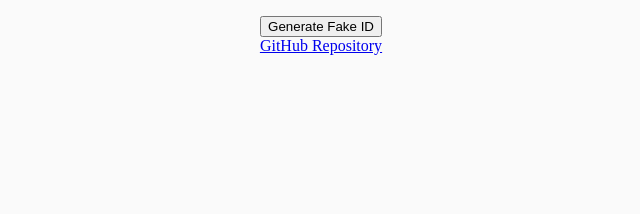
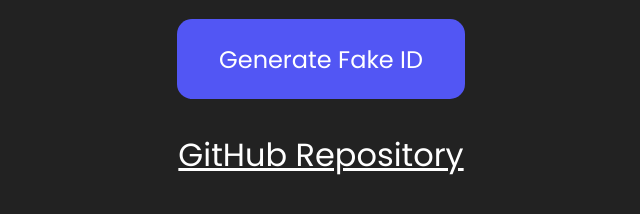
Before and after one commit to Anuragd275/fake-identity-generator, a plain HTML site: page index.html in a window 1280 px wide. Shown: the whole page, without its empty margins (319-959 px from the left). Drawn offline with Linux system fonts and the light colour scheme.

Commit message:
Updated Style.css

```diff
--- a/style.css
+++ b/style.css
@@ -1,40 +1,73 @@
-body {
+@import url('https://fonts.googleapis.com/css2?family=Poppins:wght@300;400&display=swap');
+
+body{
+    font-family: poppins, sans-serif;
     margin: 0;
     padding: 0;
+    background-color: #222;
     display: flex;
+    flex-direction: column;
     justify-content: center;
     align-items: center;
-  flex-direction: column;
-  background-color:#fafafa;
 }
 
-.btn {
-  height: 100px;
-  width: 400px;
-  font-size: 30px;
+p {
     color: #fff;
+}
+
+a {
+    text-decoration: underline;
+    color: #fff;
+}
+
+#social{
+    padding: 2rem;
+    display: inline;
+}
+
+button{
+    outline: none;
+}
+
+/* MOBILE SCREEN */
+
+@media (min-width: 600px) {
+
+    #btn{
+        height: 10rem;
+        width: 40rem;
         background-color: #5256f4;
+        color: #fff;
+        font-size: 3rem;
+        font-family: poppins, sans-serif;
         border: none;
-  border-radius: 50px;
-  font-family: montserrat;
-  margin-top: 100px;
-  cursor: pointer;
+        border-radius: 15px;
+    }
+
+    p{
+        font-size: 2rem;
+    }
+
+    #social{
+        font-size: 2rem;
+    }
 
 }
 
-.info {
-  color: #273746;
-  font-size: 25px;
-  font-family:montserrat, sans-serif;
-  margin-top: 25px;
-  display:flex;
-  flex-direction:row;
+/* LAPTOP SCREEN */
+
+@media (min-width: 1024px) {
+    #btn{
+        height: 5rem;
+        width: 18rem;
+        font-size: 1.5rem;
     }
 
+    p{
+        font-size: 1.2rem;
+    }
 
-.box{
-  display:flex;
-  flex-direction:column;
-  justify-content: space-between;
-  align-items: center;
+    button{
+        cursor: pointer;
     }
+}
```
Lines whose indentation alone changed are shown as unchanged.
